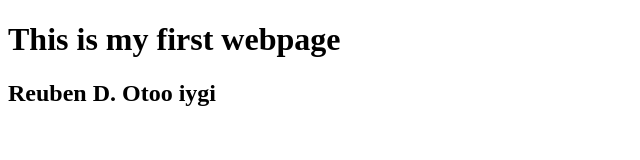
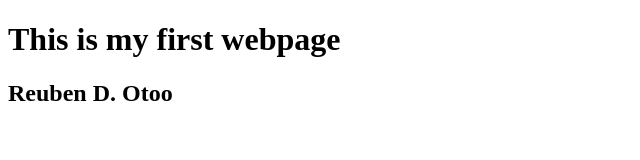
Before and after one commit to Otoglovi/Week1Lab, a plain HTML site: page index.html in a window 1280 px wide. Shown: the full height of the page, 0-640 px from the left. Drawn offline with Linux system fonts and the light colour scheme.

Commit message:
name change

```diff
--- a/index.html
+++ b/index.html
@@ -6,6 +6,6 @@
 </head>
 <body>
 <h1>This is my first webpage</h1>
-<h2>Reuben D. Otoo iygi</h2>
+<h2>Reuben D. Otoo</h2>
 </body>
 </html>
```
